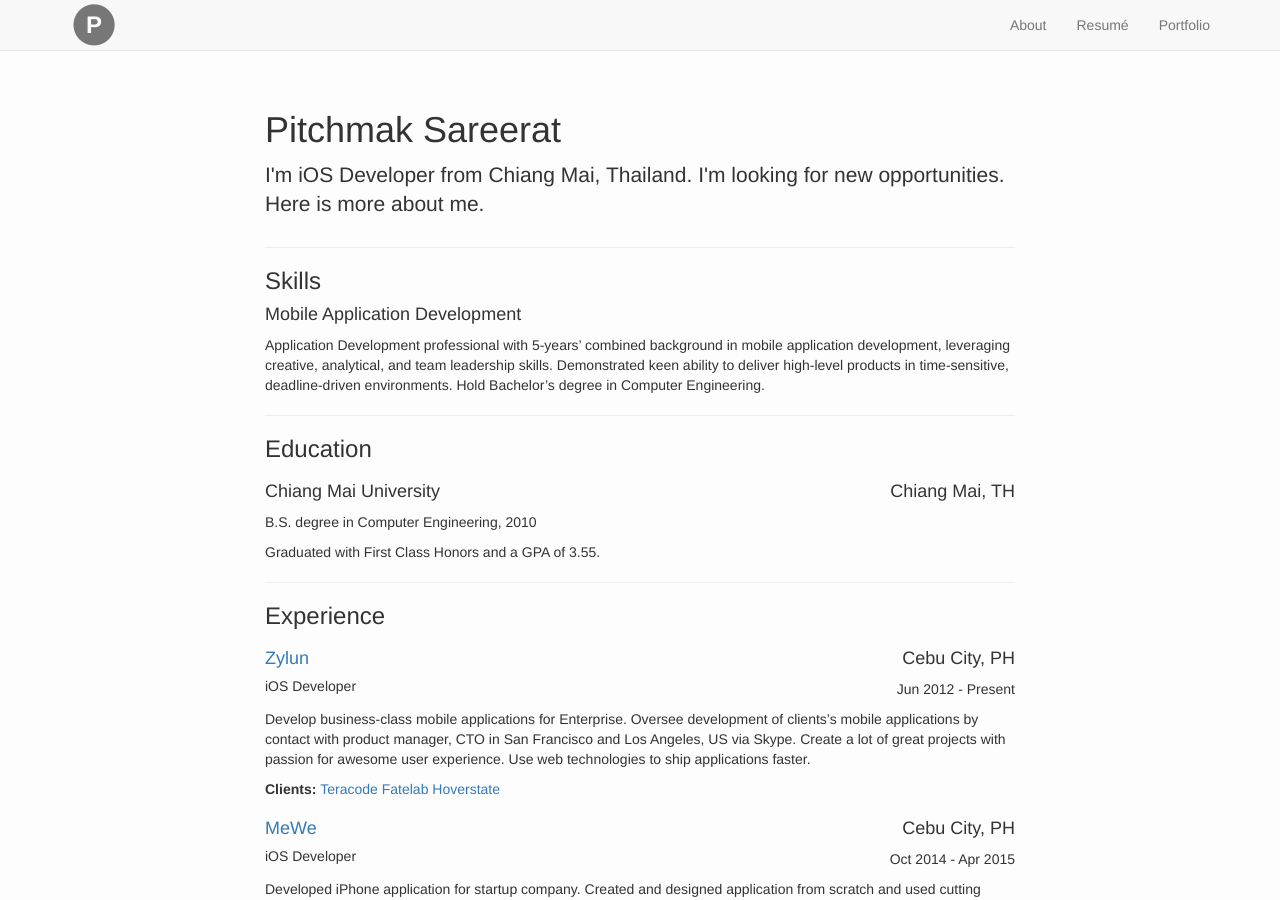
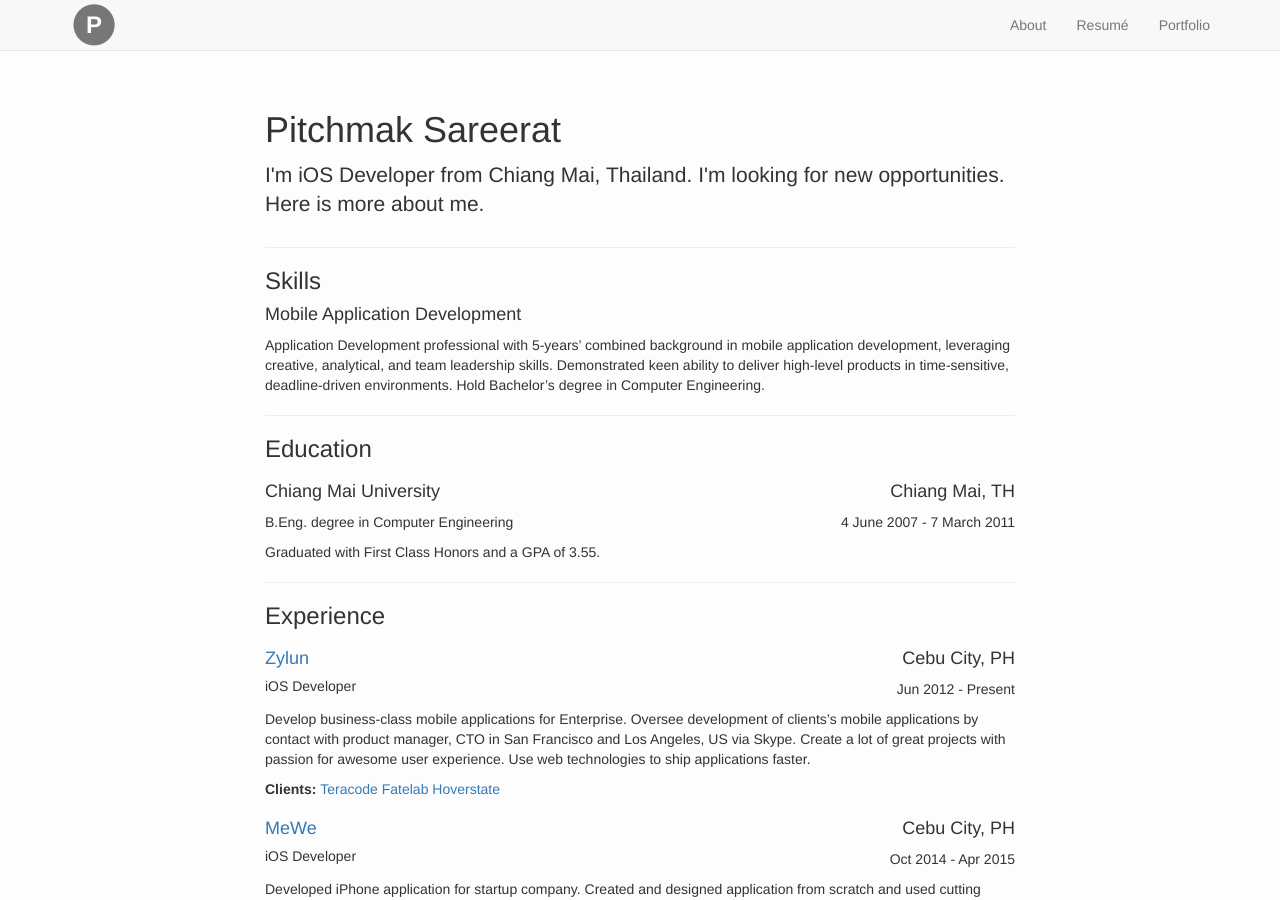
Before and after one commit to pitchmak/pitchmak.github.io, a Jekyll site: the page built from resume.html, in a window 1280 px wide and 900 px high. Built offline with Jekyll 4.4.1, drawn with Linux system fonts in a browser that asks for light colours; nearby versions of some CDN libraries.

Commit message:
Update education data from transcript

```diff
--- a/_data/education.yml
+++ b/_data/education.yml
@@ -1,5 +1,6 @@
 university: "Chiang Mai University"
 location: "Chiang Mai, TH"
-degree: "B.S. degree in Computer Engineering"
-year: "2010"
+degree: "B.Eng. degree in Computer Engineering"
+admitDate: "4 June 2007"
+grantDate: "7 March 2011"
 description: "Graduated with First Class Honors and a GPA of 3.55."
--- a/resume.html
+++ b/resume.html
@@ -20,12 +20,14 @@ permalink: /resume/
     <div class="clearfix">
         <div class="pull-left">
             <h4>{{ site.data.education.university }}</h4>
+            <p>{{ site.data.education.degree }}</p>
         </div>
         <div class="pull-right">
             <h4 class="text-right">{{ site.data.education.location }}</h4>
+            <p>{{ site.data.education.admitDate }} - {{ site.data.education.grantDate }}</p>
         </div>
     </div>
-    <p>{{ site.data.education.degree }}, {{ site.data.education.year }}</p>
+
     <p>{{ site.data.education.description }}</p>
 
     <hr />
```
